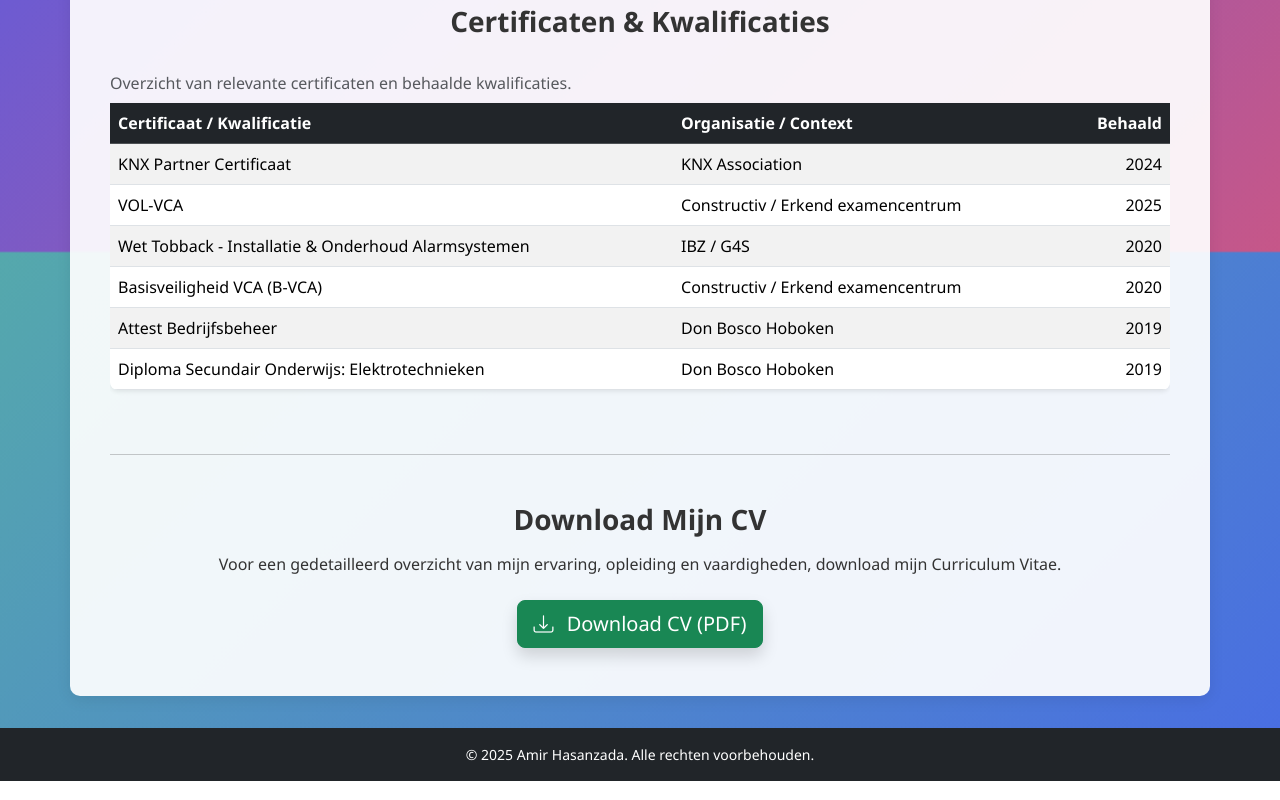
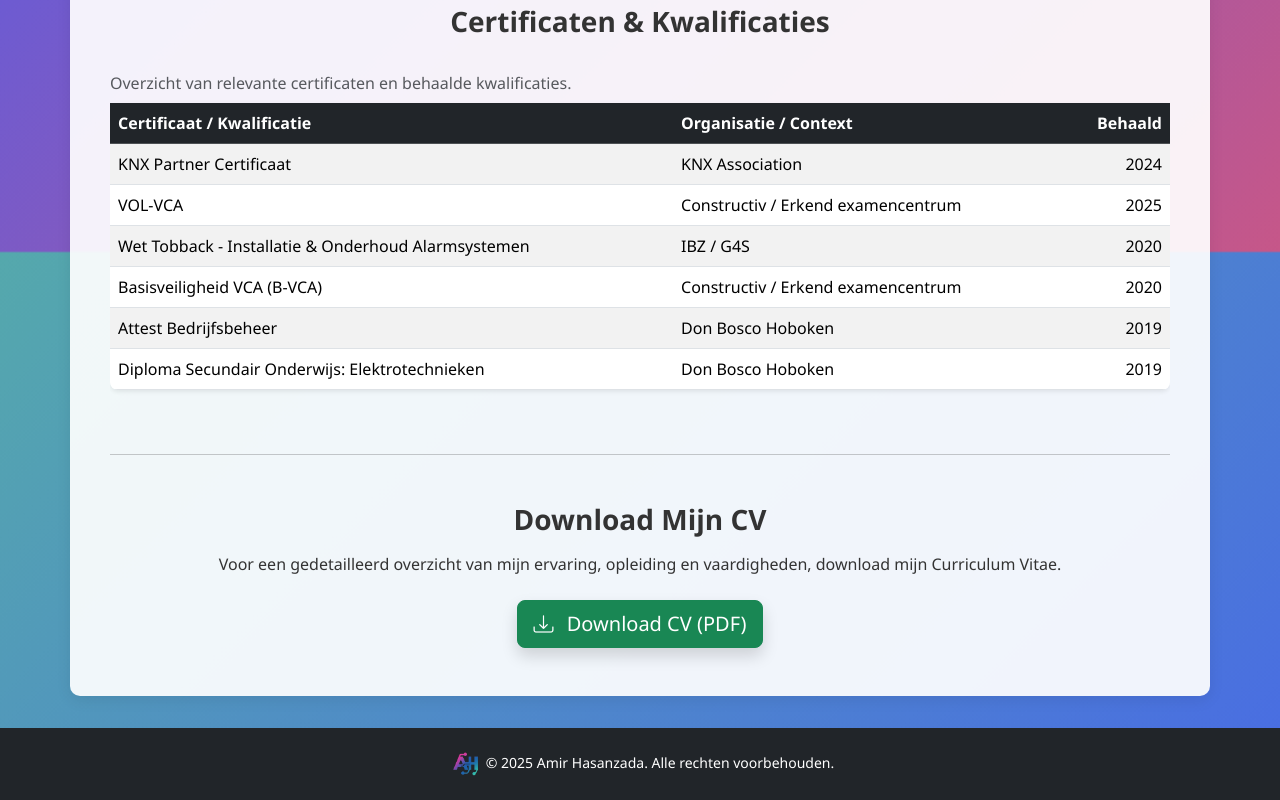
Before and after one commit to Amir2660/Website-Portfolio, a plain HTML site: page over-mij.html in a window 1280 px wide. Shown: the part 1748-2548 px from the top of the page. Drawn offline with nearby package versions, Linux system fonts and the light colour scheme.

Commit message:
Update over-mij.html
logo in footer toegevoegd

```diff
--- a/over-mij.html
+++ b/over-mij.html
@@ -220,11 +220,12 @@
 
     </main>
 
-    <!-- Footer -->
     <footer class="bg-dark text-white text-center py-3 mt-auto">
         <div class="container">
             <!-- Copyright met dynamisch jaar -->
-            <p class="mb-0 small">© <span id="copyright-year"></span> Amir Hasanzada. Alle rechten voorbehouden.</p>
+            <p class="mb-0 small"> <img src="images/logo2.webp" alt="Logo Amir Hasanzada" height="40">© <span
+                    id="copyright-year"></span> Amir Hasanzada. Alle rechten
+                voorbehouden.</p>
         </div>
     </footer>
 
```
